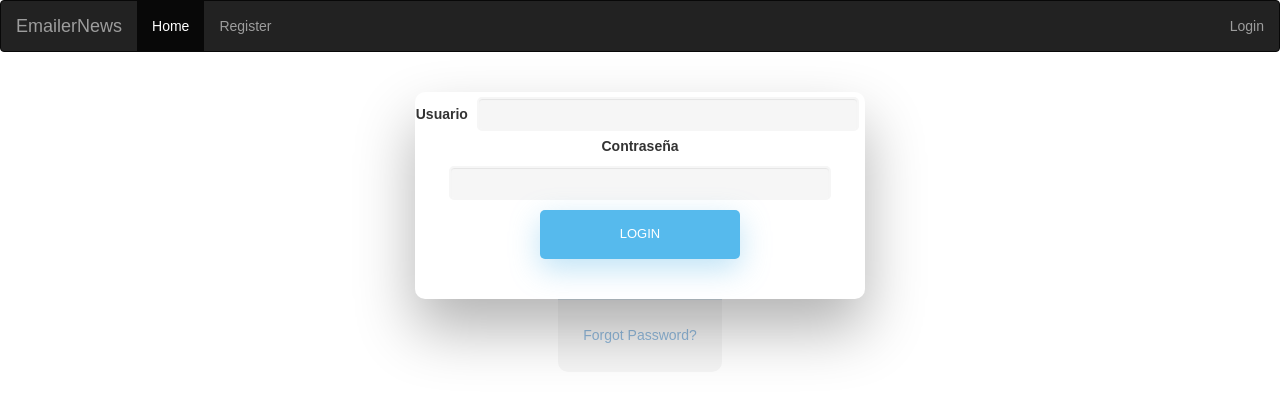
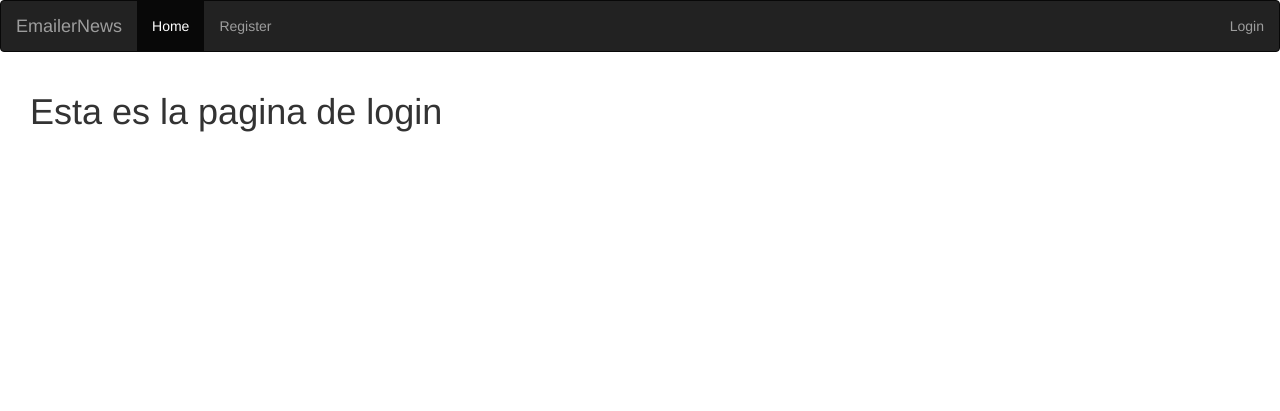
Before and after one commit to l5nacho/app7_automated_emails, a Flask app: page /login in a window 1280 px wide. Shown: the top 411 px of the page. Run offline with Flask 2, Linux system fonts and the light colour scheme; some libraries are stand-ins or nearby versions.

Commit message:
nuevo login mas sencillo

```diff
--- a/templates/login.html
+++ b/templates/login.html
@@ -1,39 +1,16 @@
-{% extends "index.html" %}
+{% extends "base.html" %}
 
 {% block main %}
 {% from "_macro.html" import validators %}
-<link rel="stylesheet" type="text/css" href="static/login.css">
-<div class="wrapper fadeInDown">
-  <form id="formContent">
-    <!-- Tabs Titles -->
 
-    <!-- Icon
-    <div class="fadeIn first">
-      <img src="http://danielzawadzki.com/codepen/01/icon.svg" id="icon" alt="User Icon" />
-    </div>-->
+<div class="container-fluid">
+    <form action="{{ url_for('login') }}" method="post" novalidate>
+        <h1>Esta es la pagina de login</h1>
 
-    <!-- Login Form
-    <form id="loginForm" method="POST">
-      <input type="hidden" name="csrf_token" value="{{ csrf_token }}">
-      <input type="text" class="fadeIn second" name="login" placeholder="login" value="{{ form.user }}">
-      <input type="text" id="password" class="fadeIn third" name="login" placeholder="password">
-      <input type="submit" class="fadeIn fourth" value="Log In">
-    </form>-->
-
-    <form id="loginForm" method="POST">
-      <input type="hidden" name="csrf_token" value="{{ csrf_token() }}">
-      <div>{{ form.user.label }} {{ form.user(class="form-control") }}</div>
-      <div>{{ form.password.label }} {{ form.password(class="form-control") }}</div>
-      <div class="col">
-        {{ form.submit(class="btn btn-primary") }}
-        </div>
     </form>
 
-    <!-- Remind Passowrd -->
-    <div id="formFooter">
-      <a class="underlineHover" href="#">Forgot Password?</a>
-    </div>
 
-  </div>
+
 </div>
+
 {% endblock %}
```
